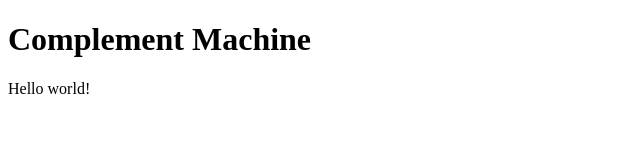
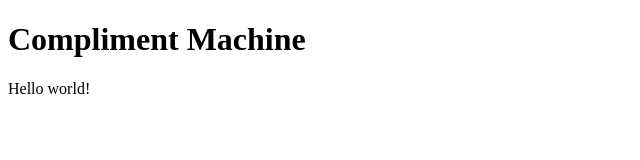
Before and after one commit to richardTowers/learning-firebase, a website: page public/index.html in a window 1280 px wide. Shown: the whole page, without its empty margins (0-640 px from the left). Drawn offline with Linux system fonts and the light colour scheme.

Commit message:
Fix "deliberate" typo

```diff
--- a/public/index.html
+++ b/public/index.html
@@ -6,7 +6,7 @@
     <title>Compliment Machine</title>
   </head>
   <body>
-    <h1>Complement Machine</h1>
+    <h1>Compliment Machine</h1>
     <p>Hello world!</p>
   </body>
 </html>
```
